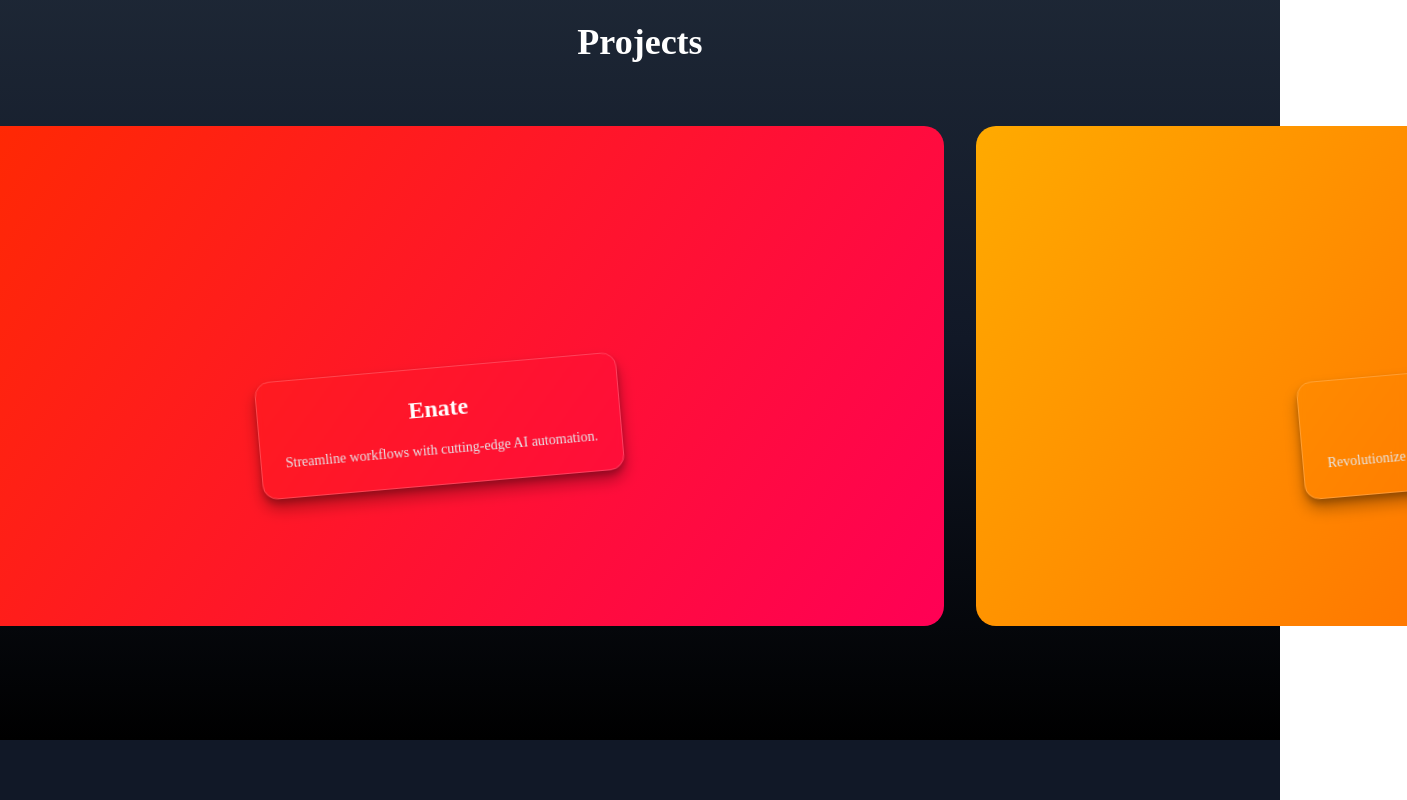
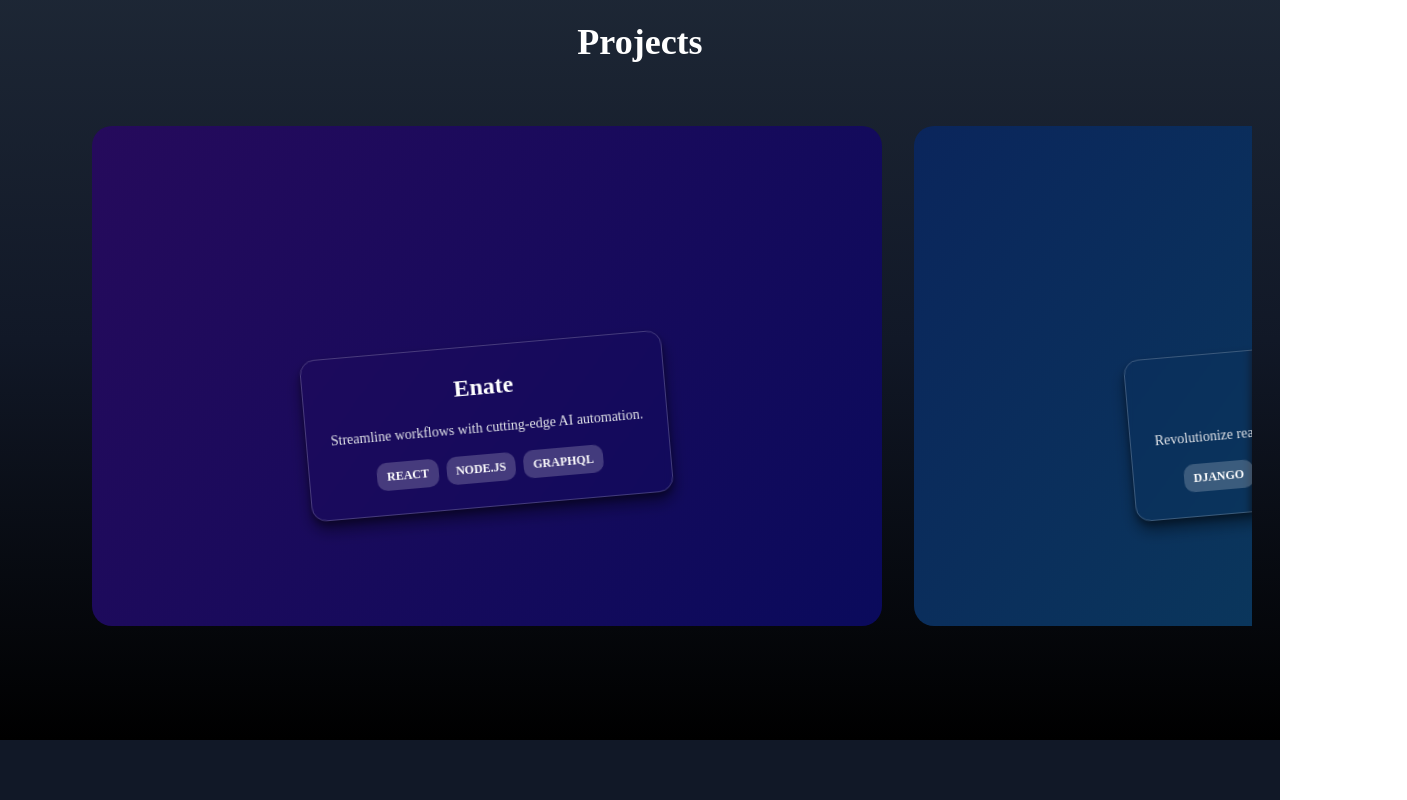
Before and after one commit to Aviral0702/Portfolio-final, a React (Vite) app: page / in a window 1280 px wide. Shown: the part 3260-4060 px from the top of the page, 1407 px wide, since content can reach past the window. Built offline with nearby package versions, Linux system fonts and the light colour scheme; no server answers.

Commit message:
refactor: update project cards with new tags and color scheme

```diff
--- a/src/Sections/Projects.jsx
+++ b/src/Sections/Projects.jsx
@@ -6,64 +6,25 @@
     {
       title: "Enate",
       description: "Streamline workflows with cutting-edge AI automation.",
-      hueA: 340,
-      hueB: 10,
+      tags: ["React", "Node.js", "GraphQL"],
+      hueA: 240,
+      hueB: 260,
       link: "https://google.com",
     },
     {
       title: "Relo",
       description: "Revolutionize real estate management with innovation.",
-      hueA: 20,
-      hueB: 40,
+      tags: ["Django", "Python", "PostgreSQL"],
+      hueA: 200,
+      hueB: 220,
       link: "https://facebook.com",
     },
     {
-      title: "Another Project",
-      description: "Innovative project for better user experiences.",
-      hueA: 60,
-      hueB: 90,
-      link: "https://x.com",
-    },
-    {
-      title: "Relo",
-      description: "Revolutionize real estate management with innovation.",
-      hueA: 20,
-      hueB: 40,
-      link: "https://facebook.com",
-    },
-    {
-      title: "Another Project",
-      description: "Innovative project for better user experiences.",
-      hueA: 60,
-      hueB: 90,
-      link: "https://x.com",
-    },
-    {
-      title: "Another Project",
-      description: "Innovative project for better user experiences.",
-      hueA: 60,
-      hueB: 90,
-      link: "https://x.com",
-    },
-    {
-      title: "Another Project",
-      description: "Innovative project for better user experiences.",
-      hueA: 60,
-      hueB: 90,
-      link: "https://x.com",
-    },
-    {
-      title: "Another Project",
-      description: "Innovative project for better user experiences.",
-      hueA: 60,
-      hueB: 90,
-      link: "https://x.com",
-    },
-    {
-      title: "Another Project",
-      description: "Innovative project for better user experiences.",
-      hueA: 60,
-      hueB: 90,
+      title: "Portfolio Website",
+      description: "A sleek portfolio showcasing my projects and skills.",
+      tags: ["Next.js", "TailwindCSS", "Vercel"],
+      hueA: 180,
+      hueB: 200,
       link: "https://x.com",
     },
   ];
@@ -80,9 +41,9 @@
             key={i}
             title={project.title}
             description={project.description}
+            tags={project.tags}
             hueA={project.hueA}
             hueB={project.hueB}
-            index={i}
             link={project.link}
           />
         ))}
@@ -91,11 +52,11 @@
   );
 };
 
-function Card({ title, description, hueA, hueB, index, link }) {
+function Card({ title, description, tags, hueA, hueB, link }) {
   const background = `linear-gradient(306deg, ${hue(hueA)}, ${hue(hueB)})`;
   return (
     <motion.div
-      className={`card-container-${index}`}
+      className="card-container"
       style={{ ...cardContainer, background }}
       initial="offscreen"
       whileInView="onscreen"
@@ -114,7 +75,14 @@
           className="card group-hover:scale-105 transition-transform duration-300"
         >
           <h2 className="text-2xl font-bold mb-4">{title}</h2>
-          <p className="text-sm text-gray-200">{description}</p>
+          <p className="text-sm text-gray-200 mb-4">{description}</p>
+          <div style={tagsContainer}>
+            {tags.map((tag, i) => (
+              <span key={i} style={tagStyle}>
+                {tag}
+              </span>
+            ))}
+          </div>
         </motion.div>
       </a>
     </motion.div>
@@ -136,13 +104,12 @@
   },
 };
 
-const hue = (h) => `hsl(${h}, 100%, 50%)`;
+const hue = (h) => `hsl(${h}, 80%, 20%)`; // Darker colors
 
 /**
  * ==============   Styles   ================
  */
 
-// Carousel container for horizontal scrolling
 const carouselContainer = {
   display: "flex",
   gap: "2rem",
@@ -153,7 +120,7 @@
   msOverflowStyle: "none",
   justifyContent: "flex-start",
   alignItems: "center",
-  paddingLeft: "4rem", // Ensures the first project is fully visible
+  paddingLeft: "4rem",
 };
 
 const cardContainer = {
@@ -182,11 +149,30 @@
   padding: "1.5rem",
   borderRadius: "15px",
   boxShadow:
-    "0 10px 15px rgba(0, 0, 0, 0.3), 0 4px 6px rgba(0, 0, 0, 0.2)",
+    "0 10px 15px rgba(0, 0, 0, 0.4), 0 4px 6px rgba(0, 0, 0, 0.3)",
   backgroundSize: "cover",
   backgroundPosition: "center",
   backdropFilter: "blur(5px)",
   border: "1px solid rgba(255, 255, 255, 0.2)",
 };
 
+// Tags container
+const tagsContainer = {
+  display: "flex",
+  flexWrap: "wrap",
+  justifyContent: "center",
+  gap: "0.5rem",
+};
+
+// Individual tag style
+const tagStyle = {
+  backgroundColor: "rgba(255, 255, 255, 0.2)",
+  color: "white",
+  padding: "0.3rem 0.6rem",
+  borderRadius: "10px",
+  fontSize: "0.75rem",
+  fontWeight: "bold",
+  textTransform: "uppercase",
+};
+
 export default Projects;
```
